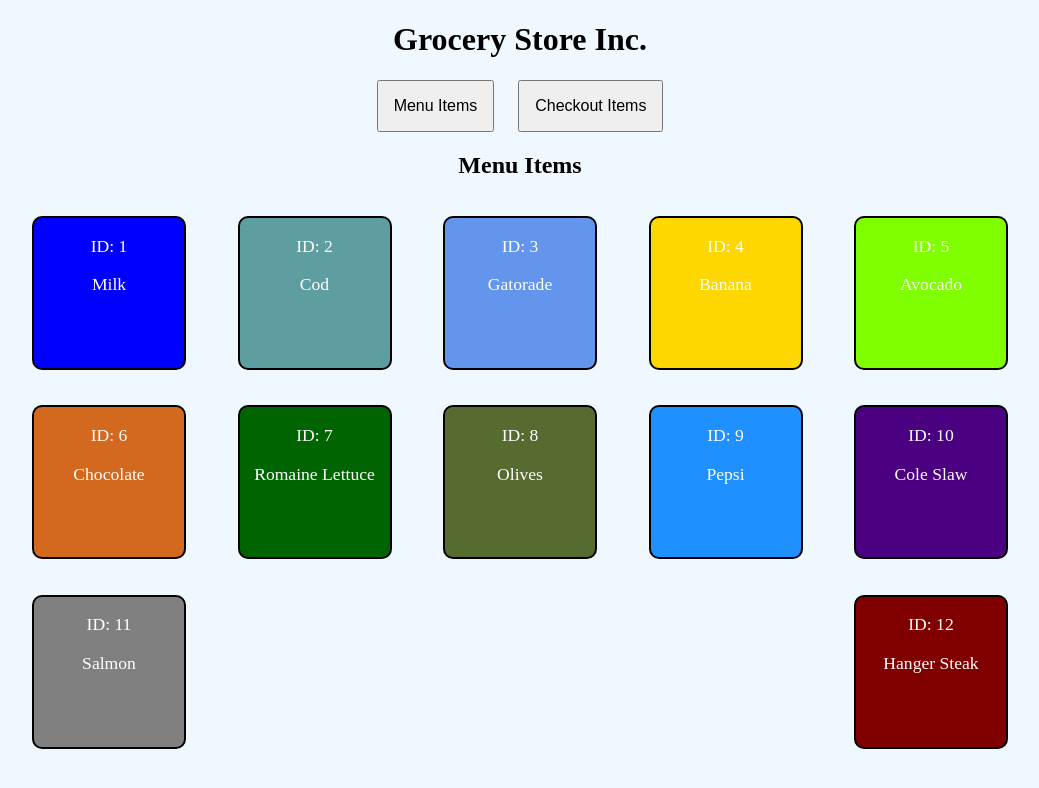
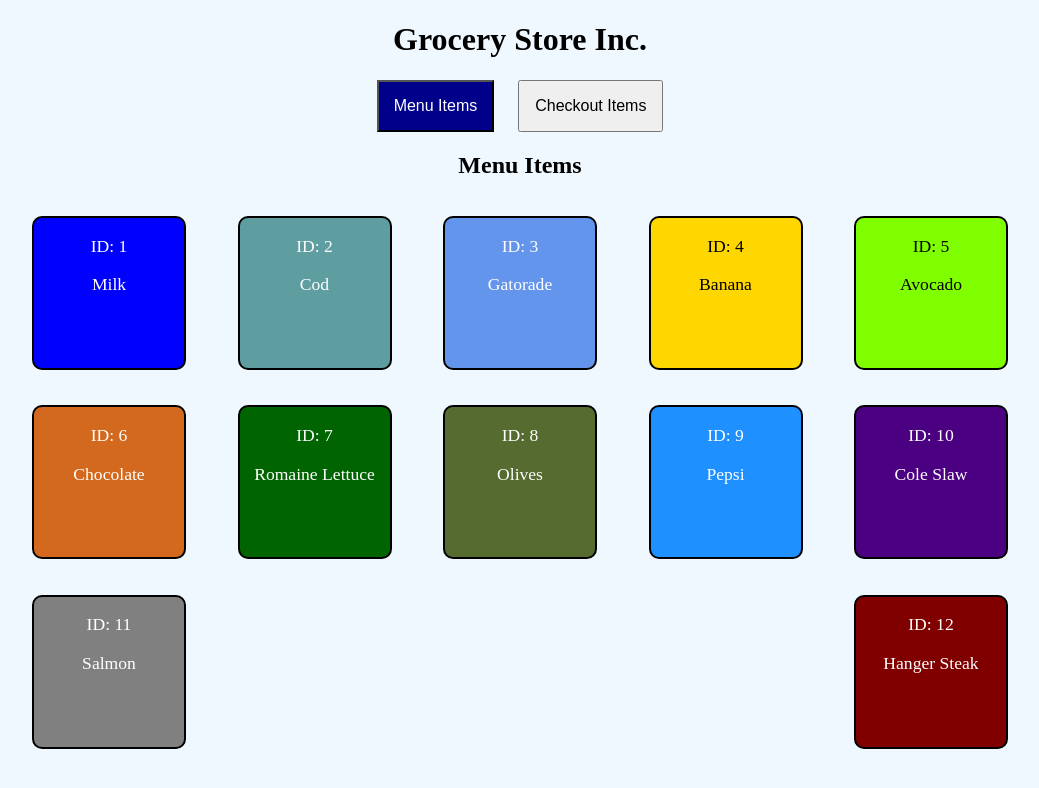
Before and after one commit to amitzed/angular-grocery-app, an Angular app: page /menu in a window 1280 px wide. Shown: the top 788 px of the page, without its empty margins (120-1159 px from the left). Built offline with nearby package versions, Linux system fonts and the light colour scheme.

Commit message:
Nav button active color added

```diff
--- a/src/app/app.component.html
+++ b/src/app/app.component.html
@@ -1,8 +1,14 @@
 <div class="grocery-app">
   <h1>{{title | titlecase}}</h1>
-  <nav>
-    <button routerLink="/menu">Menu Items</button>
-    <button routerLink="/my-list">Checkout Items</button>
+  <nav (click)="onViewSelected()">
+    <button
+      routerLink="/menu"
+      [class.viewSelected]="menuViewSelected"
+    >Menu Items</button>
+    <button
+      routerLink="/my-list"
+      [class.viewSelected]="cartViewSelected"
+    >Checkout Items</button>
   </nav>
   <router-outlet></router-outlet>
 </div>
--- a/src/app/app.component.scss
+++ b/src/app/app.component.scss
@@ -6,5 +6,10 @@
   nav {
     display: flex;
     justify-content: center;
+
+    button.viewSelected {
+      background: darkblue;
+      color: #fff;
+    }
   }
 }
--- a/src/app/app.component.ts
+++ b/src/app/app.component.ts
@@ -7,4 +7,11 @@ import { Component } from '@angular/core';
 })
 export class AppComponent {
   title = 'grocery store inc.';
+  menuViewSelected = true;
+  cartViewSelected = false;
+
+  public onViewSelected() {
+    this.menuViewSelected = !this.menuViewSelected;
+    this.cartViewSelected = !this.cartViewSelected;
+  }
 }
--- a/src/app/grocery-list/grocery-list.component.html
+++ b/src/app/grocery-list/grocery-list.component.html
@@ -5,7 +5,7 @@
   class="list-container"
 >
   <button
-    class="delete"
+    class="list-container--deleteBtn"
     (click)="listService.deleteList()"
   >
     Delete List
--- a/src/app/grocery-list/grocery-list.component.scss
+++ b/src/app/grocery-list/grocery-list.component.scss
@@ -1,4 +1,8 @@
 .list-container {
+  &--deleteBtn:hover {
+    background: crimson;
+  }
+
   &--item {
     margin: 0.5em auto;
     text-transform: capitalize;
--- a/src/app/grocery-menu/grocery-menu.component.html
+++ b/src/app/grocery-menu/grocery-menu.component.html
@@ -8,6 +8,7 @@
 
     <div
     class="items-container_item-wrapper"
+    [class.lightBG]="item.color === 'gold' || item.color === 'chartreuse'"
     [ngStyle]="{'background': getColor(item)}"
     >
       <p>ID: {{item.id}}</p>
--- a/src/app/grocery-menu/grocery-menu.component.scss
+++ b/src/app/grocery-menu/grocery-menu.component.scss
@@ -9,8 +9,8 @@
     border-radius: 10px;
   }
 
-  .tester {
-    background: blue;
+  .lightBG {
+    color: #000;
   }
 
   &_item-wrapper {
@@ -27,7 +27,7 @@
     transition: all 0.3s linear;
 
     &:hover {
-      // background: coral;
+      background: coral;
       color: #000;
       font-weight: bold;
       transform: scale(1.02);
--- a/src/styles.scss
+++ b/src/styles.scss
@@ -13,7 +13,7 @@ button {
   transition: all 0.3s linear;
 
   &:hover {
-    background: red;
+    background: darkcyan;
     color: #fff;
   }
 }
```
Also changed, not shown: 1 other file (tests, documents, lock files or other folders).
